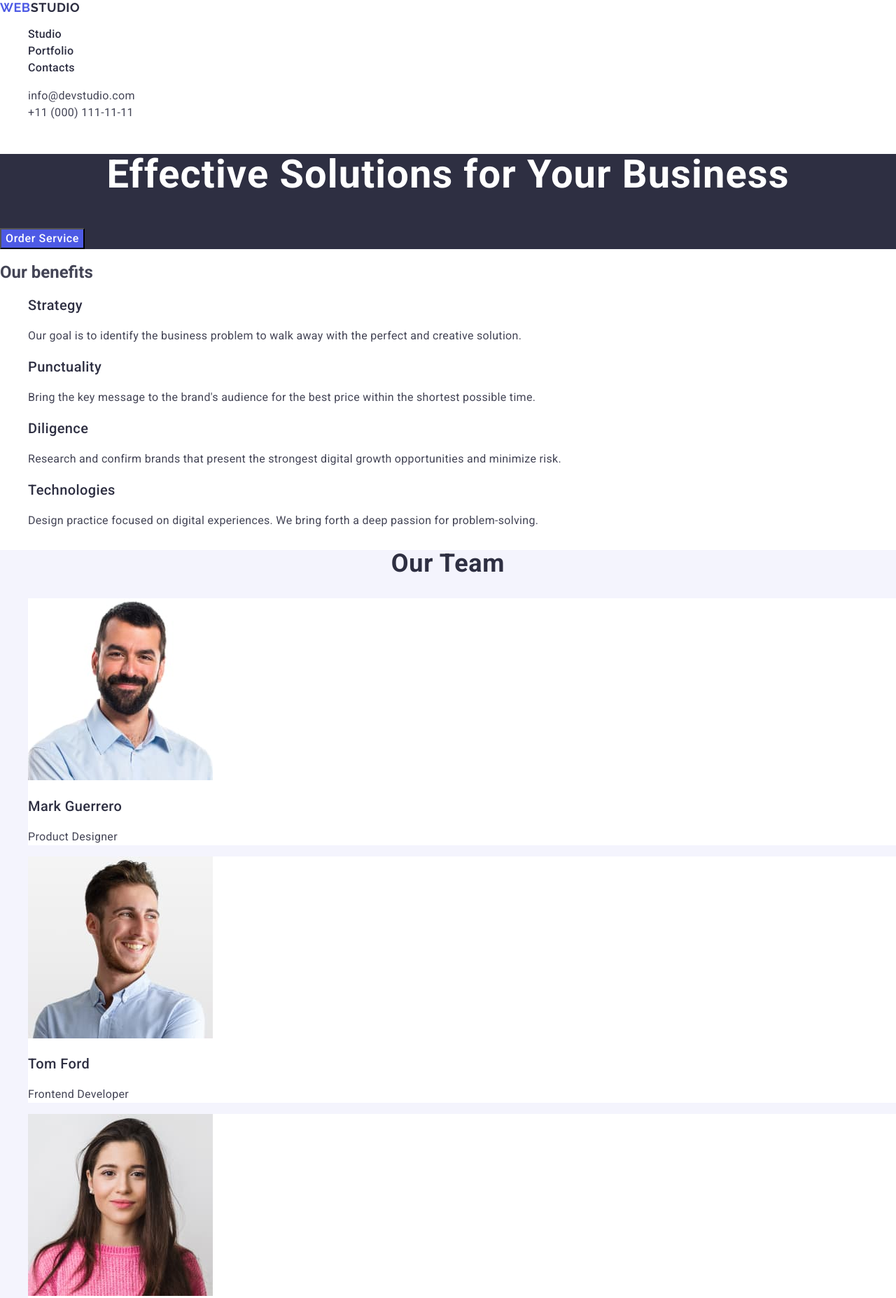
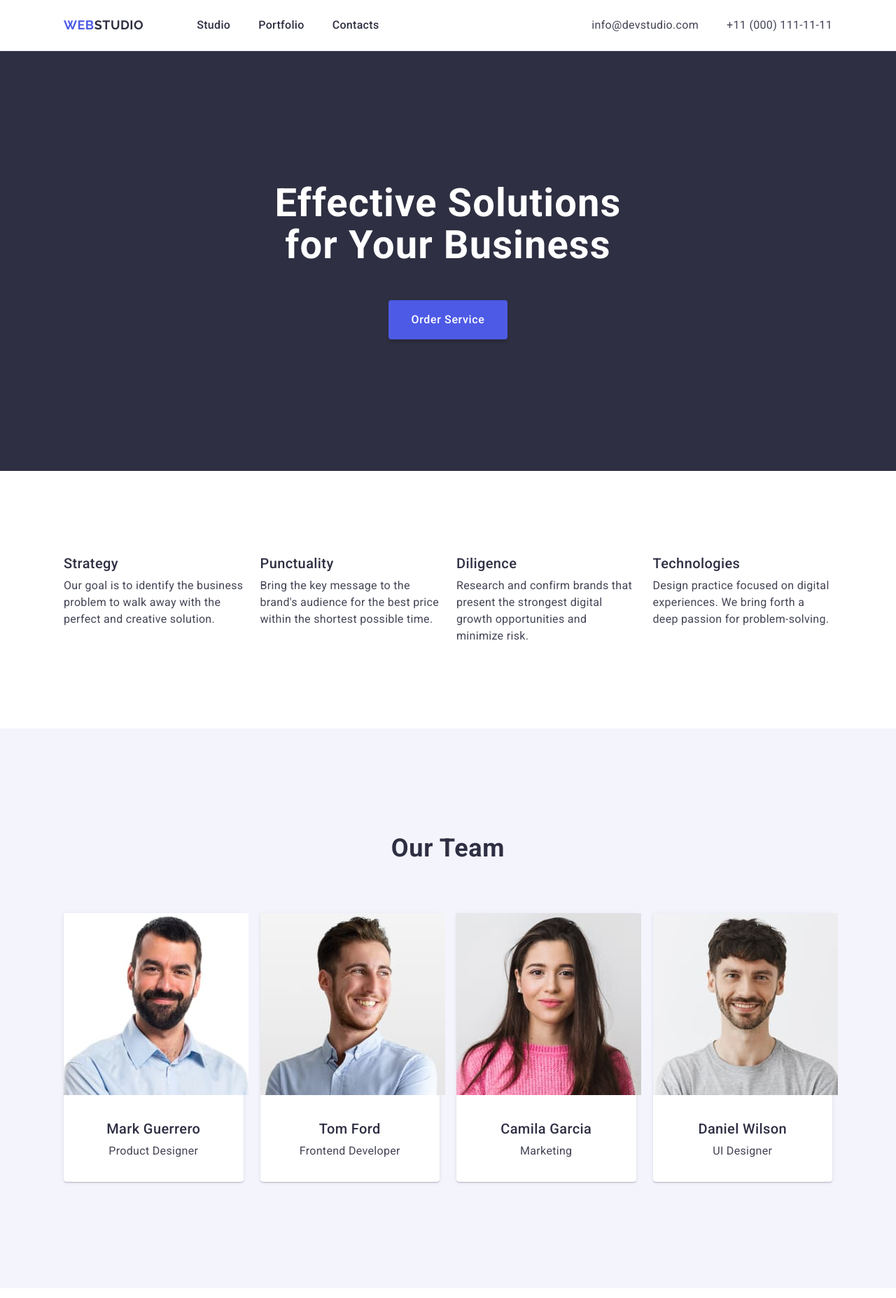
Before and after one commit to HannaKuzmynska/goit-markup-hw-06, a plain HTML site: page index.html in a window 1280 px wide. Shown: the top 1855 px of the page at 70% size. Drawn offline with nearby package versions, Linux system fonts and the light colour scheme.

Commit message:
add index file

```diff
--- a/css/styles.css
+++ b/css/styles.css
@@ -1,16 +1,60 @@
+/* =============Common styles ===========*/
+
+h1, h2, h3, h4, h5, h6, p {
+    margin-top: 0;
+    margin-bottom: 0;
+}
 ul, ol {
+    margin-top: 0;
+    margin-bottom: 0;
+    padding-left: 0;
     list-style-type: none;
 }
 a {
     text-decoration: none;
+    color: inherit;
 }
 button {
     cursor: pointer;
+img {
+    display: block;
+    max-width: 100%;
+    height: auto;
+}
 }
 body {
 font-family: "Roboto", sans-serif;
 background-color: #fff;
 color: #434455;
+}
+.container {
+    max-width: 1128px;
+    padding-left: 15px;
+    padding-right: 15px;
+    margin-left: auto;
+    margin-right: auto;
+}
+/*============ /Common styles============= */
+
+/* ===========Page header styles========== */
+
+.page-header-container {
+    display: flex;
+    justify-content: space-between;
+}
+.page-header {
+    border-bottom: 1px solid #e7e9fc;
+}
+.page-nav {
+    display: flex;
+    align-items: center;
+}
+.menu {
+    display: flex;
+    gap: 40px;
+}
+.menu>:last-child {
+    margin-right: 0;
 }
 .logo {
     font-family: "Raleway", sans-serif;
@@ -20,6 +64,7 @@ color: #434455;
         letter-spacing: 0.03em;
         text-transform: uppercase;
         color: #4d5ae5;
+        margin-right: 76px;
 }
 .web-text {
     color: #2e2f42;
@@ -30,38 +75,66 @@ color: #434455;
         line-height: 1.5;
         letter-spacing: 0.02em;
         color: #2e2f42;
+        padding-top: 24px;
+        padding-bottom: 24px;
+        display: block;
 }
 .menu-link:hover,
 .menu-link:focus {
     color: #404bbf;
 }
-.address-menu {
+.contact-list {
+    display: flex;
+    gap: 40px;
+}
+.contact-list>:last-child {
+    margin-right: 0;
+}
+.contact-menu {
     font-style: normal
 }
-.address-link {
+.contact-link {
     font-style: normal;
     font-weight: 400;
         font-size: 16px;
         line-height: 1.5;
         letter-spacing: 0.02em;
         color: #434455;
+        padding-top: 24px;
+        padding-bottom: 24px;
+        display: block;
+
 }
-.address-link:hover,
-.address-link:focus {
+.contact-link:hover,
+.contact-link:focus {
     color: #404bbf;
 }
+
+/* =============/Page header styles========== */
+/* =============Hero section styles========== */
 .hero-section {
     background: #2e2f42;
+    padding-top: 188px;
+        padding-bottom: 188px;
 }
 .hero-section-title {
+    max-width: 496px;
     font-weight: 700;
         font-size: 56px;
         line-height: 1.07;
         letter-spacing: 0.02em;
         text-align: center;
         color: #fff;
+        margin-left: auto;
+        margin-right: auto;
+        margin-bottom: 48px;
 }
 .hero-section-btn {
+    display: block;
+    margin-left: auto;
+    margin-right: auto;
+    min-width: 169px;
+    height: 56px;
     font-family: inherit;
     font-weight: 500;
     font-size: 16px;
@@ -69,27 +142,73 @@ color: #434455;
     letter-spacing: 0.04em;
     color: #fff;
     background: #4d5ae5;
+    padding-top: 16px;
+    padding-right: 32px;
+    padding-bottom: 16px;
+    padding-left: 32px;
+    border-radius: 4px;
+    border: none;
+    box-shadow: 0 4px 4px 0 rgba(0, 0, 0, 0.15);
 }
 .hero-section-btn:hover,
 .hero-section-btn:focus {
+    color: #fff;
     background: #404bbf;
 }
+/* ===============/Hero section styles========= */
 
+/* ===============Benefits section styles====== */
+
+.benefits {
+    padding-top: 120px;
+    padding-bottom: 120px;
+}
+.benefits-container {
+    display: flex;
+}
+.benefits-container-list {
+    display: flex;
+    gap: 24px;
+}
+.benefits-container-list>:last-child {
+    margin-right: 0
+}
+.benefits-item {
+    width: calc((100% - 72px) / 4);
+}
+.visually-hidden {
+    position: absolute;
+    width: 1px;
+    height: 1px;
+    margin: -1px;
+    border: 0;
+    padding: 0;
+    white-space: nowrap;
+    clip-path: inset(100%);
+    clip: rect(0 0 0 0);
+    overflow: hidden;
+}
 .benefits-item-name {
     font-weight: 500;
     font-size: 20px;
     line-height: 1.2;
     letter-spacing: 0.02em;
     color: #2e2f42;
+    margin-bottom: 8px;
 }
+
 .benefits-item-text {
     font-size: 16px;
     line-height: 1.5;
     letter-spacing: 0.02em;
     color: #434455;
 }
+/* =============/Benefits section styles===== */
+/* ============Team section styles=========== */
 .team-section {
     background: #f4f4fd;
+    padding-top: 120px;
+    padding-bottom: 120px;
 }
 .team-title {
     font-weight: 700;
@@ -99,23 +218,64 @@ color: #434455;
     letter-spacing: 0.02em;
     text-transform: capitalize;
     color: #2e2f42;
+    margin-bottom: 72px;
+    margin-left: auto;
+    margin-right: auto;
 }
-
+.team-list {
+    display: flex;
+    gap: 24px;
+}
+.information-container {
+    padding-top: 32px;
+    padding-bottom: 32px;
+}
 .team-item-class {
-    background-color: #FFFFFF
+    background-color: #FFFFFF;
+    box-shadow: 0 2px 1px 0 rgba(46, 47, 66, 0.08), 0 1px 1px 0 rgba(46, 47, 66, 0.16), 0 1px 6px 0 rgba(46, 47, 66, 0.08);
+    width: calc((100% - 72px) / 4);
+    border-radius: 0px 0px 4px 4px;
 }
 .team-item-name {
     font-weight: 500;
     font-size: 20px;
     line-height: 1.2;
     letter-spacing: 0.02em;
+    text-align: center;
     color: #2e2f42;
-}.team-item-text {
+    margin-bottom: 8px;
+
+}
+.team-item-img {
+    margin-bottom: 32px;
+}
+.team-item-text {
         font-size: 16px;
         line-height: 1.5;
         letter-spacing: 0.02em;
+        text-align: center;
         color: #434455;
+        margin-bottom: 32px;
 }
+/* =============/Team section styles======== */
+
+/* =============Portfolio section styles==== */
+.portfolio {
+    padding-top: 120px;
+    padding-bottom: 120px;
+}
+.portfolio-list {
+    display: flex;
+    gap: 24px;
+    flex-wrap: wrap;
+    row-gap: 48px;
+}
+
+.portfolio-item {
+    background: #fff;
+    width: calc((100% - 48px) / 3);
+}
+
 .portfolio-title {
     font-weight: 700;
     font-size: 36px;
@@ -124,7 +284,14 @@ color: #434455;
     letter-spacing: 0.02em;
     text-transform: capitalize;
     color: #2e2f42;
+    padding-left: auto;
+    padding-right: auto;
+    margin-bottom: 72px;
+}
 
+}
+.portfolio-list-item-image {
+    padding-bottom: 32px;
 }
 .portfolio-item-name {
     font-weight: 500;
@@ -132,12 +299,16 @@ color: #434455;
     line-height: 1.2;
     letter-spacing: 0.02em;
     color: #2e2f42;
+    margin-left: 16px;
+    margin-bottom: 8px;
 }
 .portfolio-item-text {
     font-size: 16px;
     line-height: 1.5;
     letter-spacing: 0.02em;
     color: #434455;
+    margin-left: 16px;
+    margin-bottom: 32px;
 }
 .page-footer {
     background: #2e2f42;
--- a/index.html
+++ b/index.html
@@ -13,6 +13,7 @@
 </head>
 <body>
    <header class="page-header">
+    <div class="container page-header-container">
     <nav class="page-nav">
         <a class="logo" href="./index.html">Web<span class="web-text">Studio</span></a>
         <ul class="menu">
@@ -21,45 +22,51 @@
             <li class="menu-item"><a class="menu-link" href="">Contacts</a></li>
         </ul>
     </nav>
-    <address class="address-menu">
-        <ul class="address-list">
-            <li class="address-item">
-                <a class="address-link" href="mailto:info@devstudio.com">info@devstudio.com</a>
+    <address class="contact-menu">
+        <ul class="contact-list">
+            <li class="contact-item">
+                <a class="contact-link" href="mailto:info@devstudio.com">info@devstudio.com</a>
             </li>
-            <li class="address-item">
-                <a class="address-link" href="tel:+110001111111">+11 (000) 111-11-11</a>
+            <li class="contact-item">
+                <a class="contact-link" href="tel:+110001111111">+11 (000) 111-11-11</a>
             </li>
         </ul>
     </address>
+    </div>
    </header>
    <main>
    <section class="hero-section">
+    <div class="container">
     <h1 class="hero-section-title">Effective Solutions for Your Business</h1>
     <button class="hero-section-btn" type="button">Order Service</button>
+    </div>
    </section>
    <section class="benefits">
-    <h2 class="benefits-title">Our benefits</h2>
-    <ul class="benefits-list">
+    <div class="container benefits-container">
+    <h2 class="visually-hidden">Our benefits</h2>
+    <ul class="benefits-container-list">
         <li class="benefits-item">
             <h3 class="benefits-item-name">Strategy</h3>
             <p class="benefits-item-text" >Our goal is to identify the business
             problem to walk away with the perfect and creative solution.</p>
         </li>
-        <li>
+        <li class="benefits-item">
             <h3 class="benefits-item-name">Punctuality</h3>
             <p class="benefits-item-text">Bring the key message to the brand's audience for the best price within the shortest possible time.</p>
         </li>
-        <li>
+        <li class="benefits-item">
             <h3 class="benefits-item-name">Diligence</h3>
             <p class="benefits-item-text">Research and confirm brands that present the strongest digital growth opportunities and minimize risk.</p>
         </li>
-        <li>
+        <li class="benefits-item">
             <h3 class="benefits-item-name">Technologies</h3>
             <p class="benefits-item-text">Design practice focused on digital experiences. We bring forth a deep passion for problem-solving.</p>
         </li>
     </ul>
+    </div>
    </section>
    <section class="team-section">
+    <div class="container information-container">
     <h2 class="team-title">Our Team</h2>
     <ul class="team-list">
         <li class="team-item-class">
@@ -83,8 +90,10 @@
             <p class="team-item-text">UI Designer</p>
         </li>
     </ul>
+    </div>
     </section>
     <section class="portfolio">
+        <div class="container">
     <h2 class="portfolio-title">Our Portfolio</h2>
     <ul class="portfolio-list">
         <li class="portfolio-item">
@@ -93,31 +102,32 @@
             <p class="portfolio-item-text">App</p>
         </li>
         <li class="portfolio-item">
-            <img src="./images/portfolio/cashless-payment.jpg" alt="Cashless Paymaent img" width="360" height="300">
+            <img class="portfolio-list-item-image" src="./images/portfolio/cashless-payment.jpg" alt="Cashless Paymaent img" width="360" height="300">
             <h3 class="portfolio-item-name">Cashless Payment</h3>
             <p class="portfolio-item-text">Marketing</p>
         </li>
         <li class="portfolio-item">
-            <img src="./images/portfolio/meditation-app.jpg" alt="Meditation App img" width="360" height="300">
+            <img class="portfolio-list-item-image" src="./images/portfolio/meditation-app.jpg" alt="Meditation App img" width="360" height="300">
             <h3 class="portfolio-item-name">Meditation App</h3>
             <p class="portfolio-item-text">App</p>
         </li>
-        <li class="portfolio-list-item">
-            <img src="./images/portfolio/taxi-service.jpg" alt="Taxi Service img" width="360" height="300">
+        <li class="portfolio-item">
+            <img class="portfolio-list-item-image" src="./images/portfolio/taxi-service.jpg" alt="Taxi Service img" width="360" height="300">
             <h3 class="portfolio-item-name">Taxi Service</h3>
             <p class="portfolio-item-text">Marketing</p>
         </li>
         <li class="portfolio-item">
-            <img src="./images/portfolio/screen-illustrations.jpg" alt="Screen Illustrations img" width="360" height="300">
+            <img class="portfolio-list-item-image" src="./images/portfolio/screen-illustrations.jpg" alt="Screen Illustrations img" width="360" height="300">
             <h3 class="portfolio-item-name">Screen Illustrations</h3>
             <p class="portfolio-item-text">Design</p>
         </li>
         <li class="portfolio-item">
-            <img src="./images/portfolio/online-courses.jpg" alt="Online Courses img" width="360" height="300">
+            <img class="portfolio-list-item-image" src="./images/portfolio/online-courses.jpg" alt="Online Courses img" width="360" height="300">
             <h3 class="portfolio-item-name">Online Courses</h3>
             <p class="portfolio-item-text">Marketing</p>
         </li>
     </ul>
+    </div>
    </section>
     </main>
    <footer class="page-footer">
```
Lines whose indentation alone changed are shown as unchanged.
